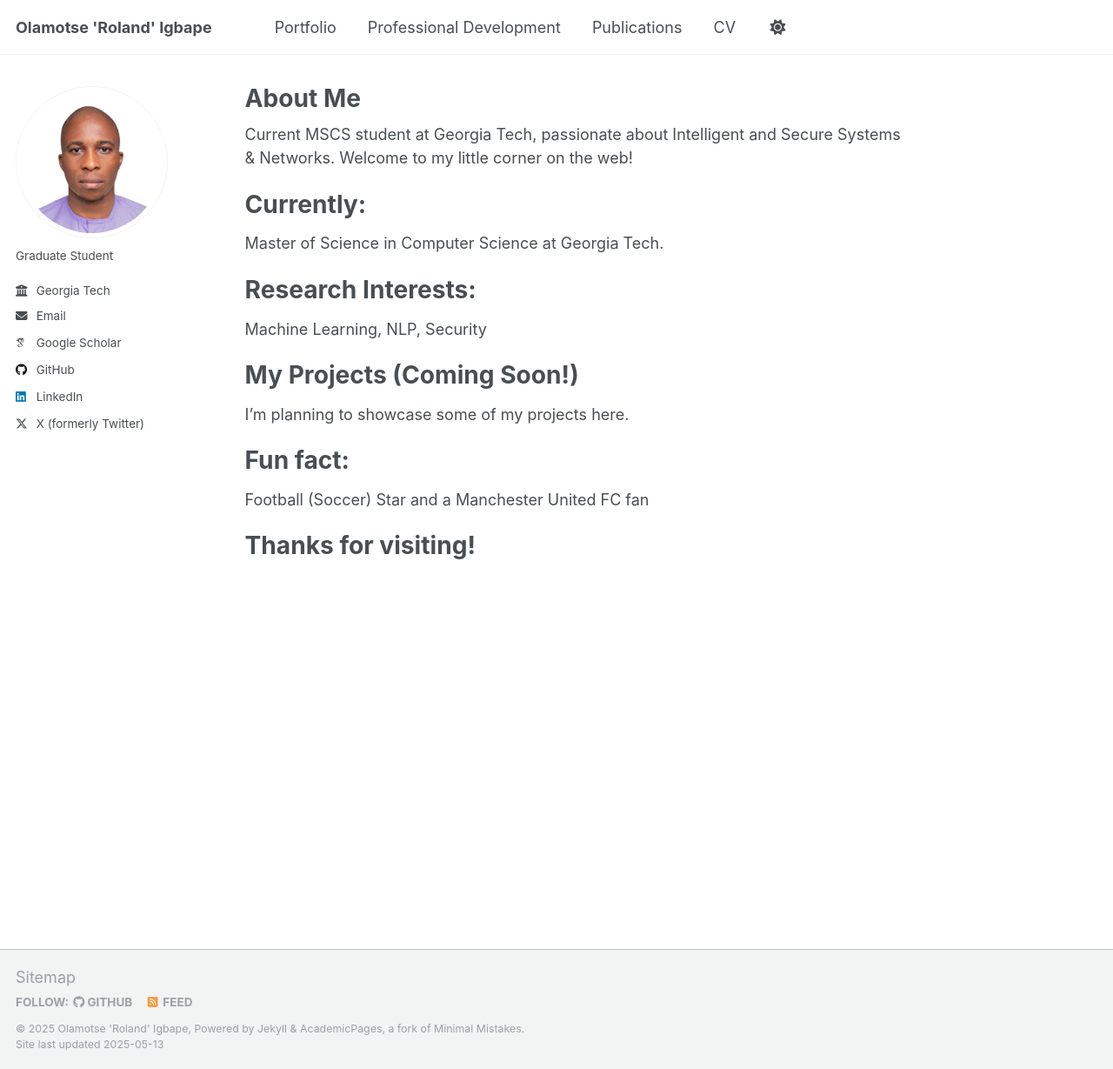
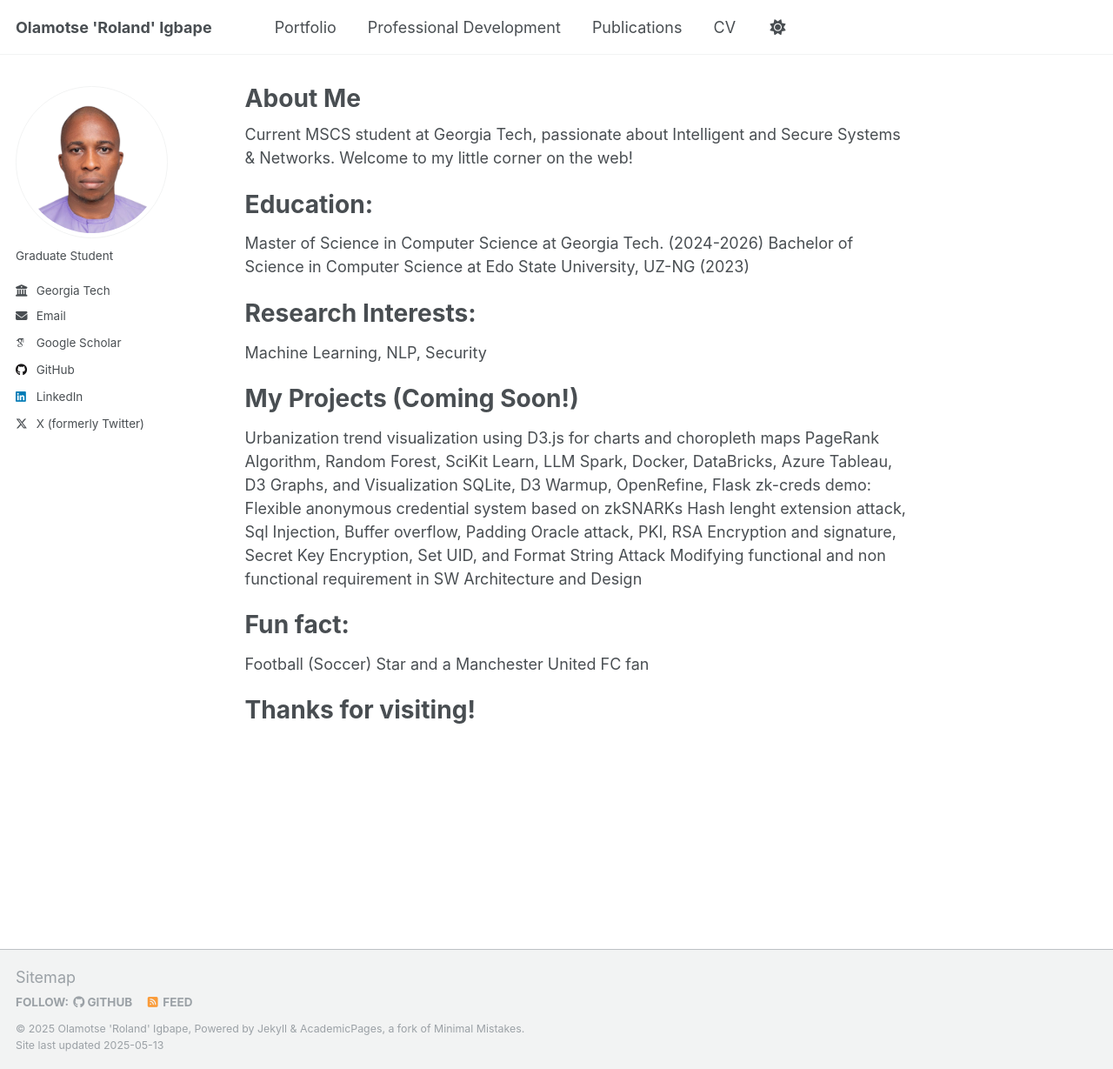
Before and after one commit to oigbape/oigbape.github.io, a Jekyll site: the page built from _pages/about.md, in a window 1280 px wide and 1229 px high. Shown: the whole window at 87% size. Built offline with Jekyll 4.4.1, drawn with Linux system fonts in a browser that asks for light colours; some web fonts are replaced.

Commit message:
Update about.md

```diff
--- a/_pages/about.md
+++ b/_pages/about.md
@@ -10,9 +10,10 @@ redirect_from:
 
 Current MSCS student at Georgia Tech, passionate about Intelligent and Secure Systems & Networks. Welcome to my little corner on the web!
 
-Currently:
+Education:
 ======
-Master of Science in Computer Science at Georgia Tech.
+Master of Science in Computer Science at Georgia Tech. (2024-2026)
+Bachelor of Science in Computer Science at Edo State University, UZ-NG (2023)
 
 Research Interests:
 ======
@@ -20,7 +21,16 @@ Machine Learning, NLP, Security
 
 My Projects (Coming Soon!)
 ======
-I'm planning to showcase some of my projects here.
+Urbanization trend visualization using D3.js for charts and choropleth maps
+PageRank Algorithm, Random Forest, SciKit Learn, LLM
+Spark, Docker, DataBricks, Azure
+Tableau, D3 Graphs, and Visualization
+SQLite, D3 Warmup, OpenRefine, Flask
+zk-creds demo: Flexible anonymous credential system based on zkSNARKs
+Hash lenght extension attack, Sql Injection, Buffer overflow, Padding Oracle attack, PKI, RSA Encryption and signature, Secret Key Encryption, Set UID, and Format String Attack
+Modifying functional and non functional requirement in SW Architecture and Design
+
+
 
 Fun fact:
 ======
```
